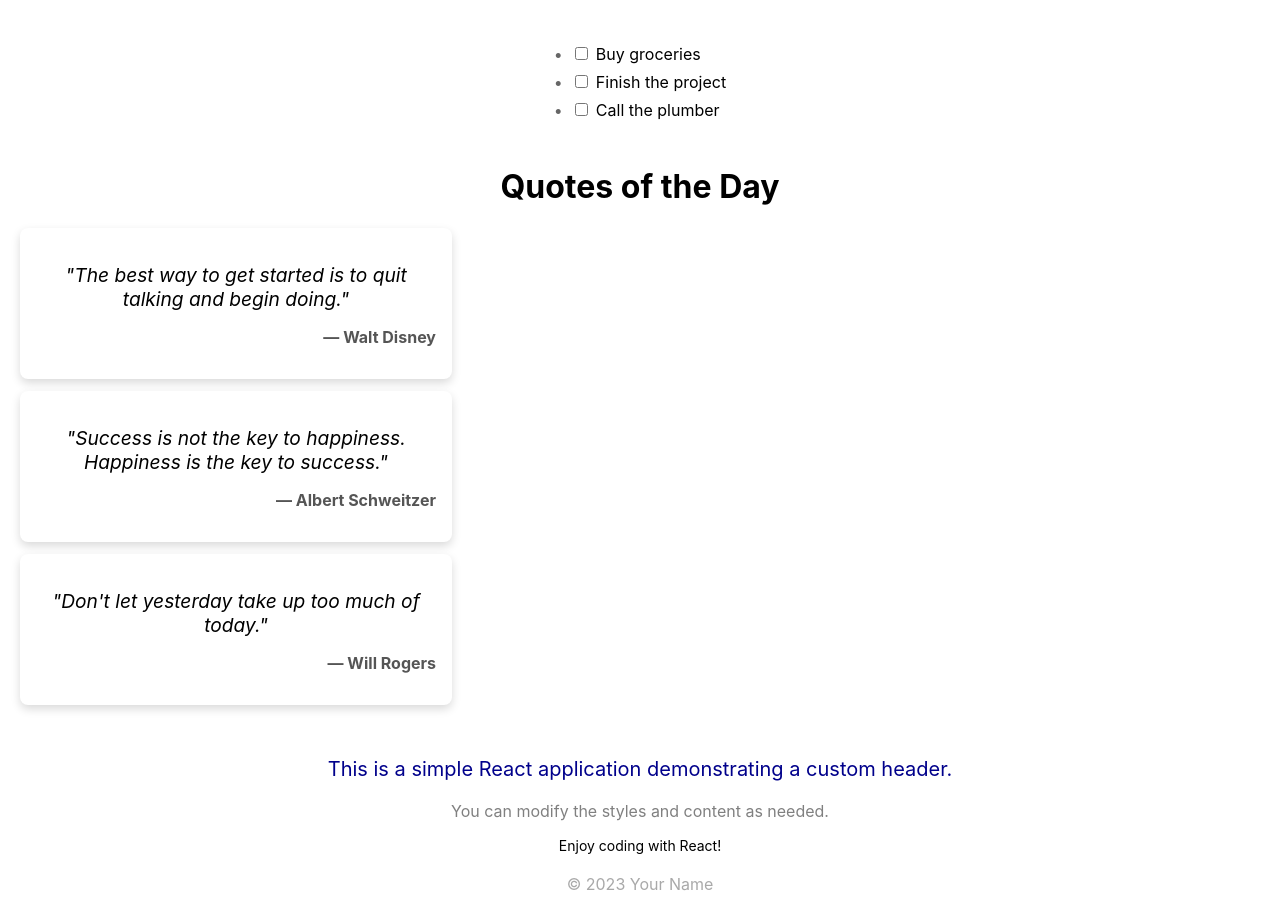
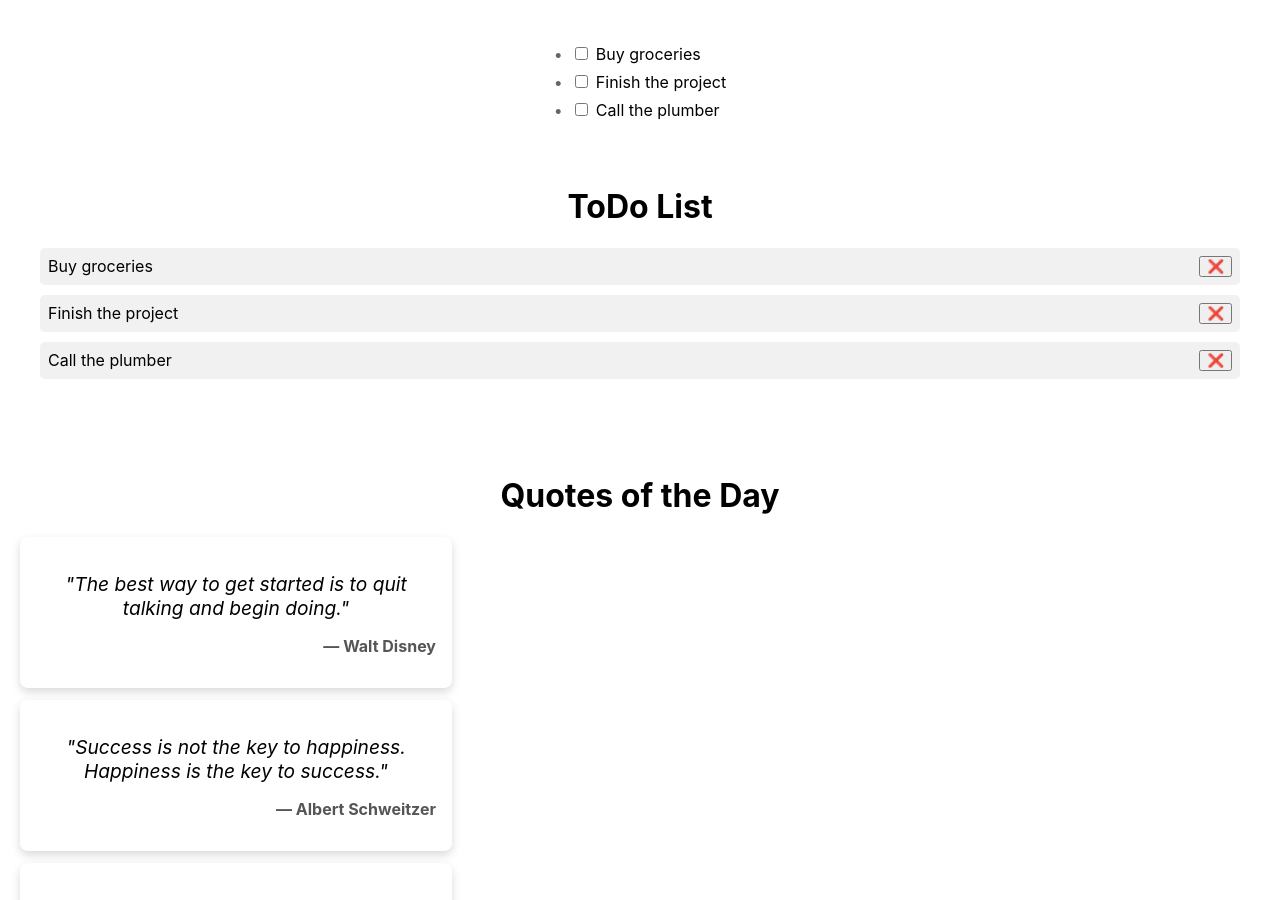
Before and after one commit to Ahmed-Estiak/react-js-journey, a React (Create React App) app in the folder hello-react/: page / in a window 1280 px wide. Shown: the part 1324-2224 px from the top of the page. Built offline with nearby package versions, Linux system fonts and the light colour scheme.

Commit message:
2nd to-do list remover

```diff
--- a/hello-react/src/App.js
+++ b/hello-react/src/App.js
@@ -4,6 +4,7 @@ import TaskCounter from './all_components/taskcounter';
 import Quote from './all_components/quote';
 import LikeButtonCounter from './all_components/like_button_counter';
 import ToDoList from './all_components/to-do_list';
+import ToDoListReloaded from './all_components/to-do_list_reloaded';
 
 function App() {
   return (
@@ -18,6 +19,9 @@ function App() {
 
       <div style={{ padding: "20px" }}>
         <ToDoList />
+      </div>
+      <div style={{ padding: "20px" }}>
+        <ToDoListReloaded />
       </div>
 
       <div style={{ padding: "20px" }}>
--- /dev/null
+++ b/hello-react/src/all_components/to-do_list_reloaded.js
@@ -0,0 +1,49 @@
+import React, { useState } from 'react';
+
+function ToDoListReloaded() {
+  const [tasks, setTasks] = useState(
+    [
+      {id:1, text:'Buy groceries'},
+      {id:2, text:'Finish the project'},
+      {id:3, text:'Call the plumber'},
+    ]
+  )
+
+  const handleDelete = (id) => {
+    const updateTasks=(tasks.filter(task => task.id !==id));
+    setTasks(updateTasks);
+
+  }
+
+
+  return(
+    <div style={{ padding: "20px" }}>
+      <h1>ToDo List</h1>
+      <ul style={{listStyle:"none", padding:0}}>
+        {tasks.map(task=>(
+          <li
+          key={task.id}
+          style={{
+            display: "flex",
+            justifyContent: "space-between",
+            alignItems: "center",
+            marginBottom: "10px",
+            background: "#f1f1f1",
+            padding: "8px",
+            borderRadius: "5px"
+          }}>
+            <span>{task.text}</span>
+            <button onClick={()=> handleDelete(task.id)}>❌</button>
+
+
+          </li>
+
+        ))}
+
+      </ul>
+    </div>
+  );
+
+  }
+
+  export default ToDoListReloaded;
```
